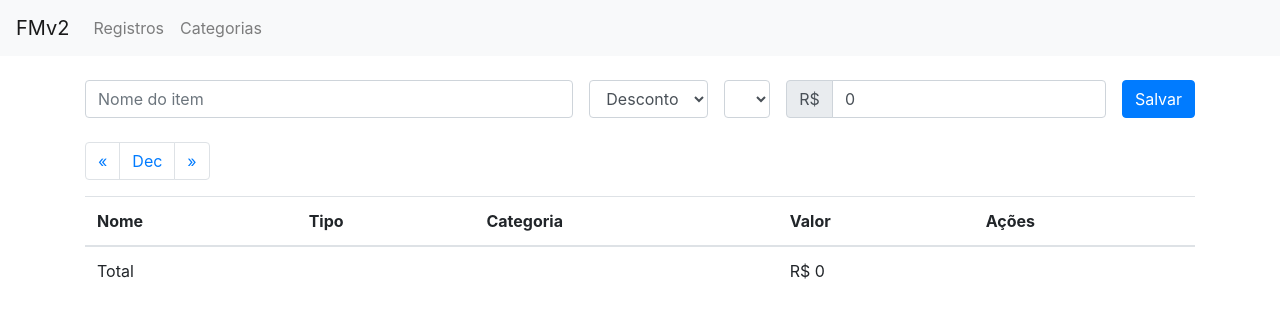
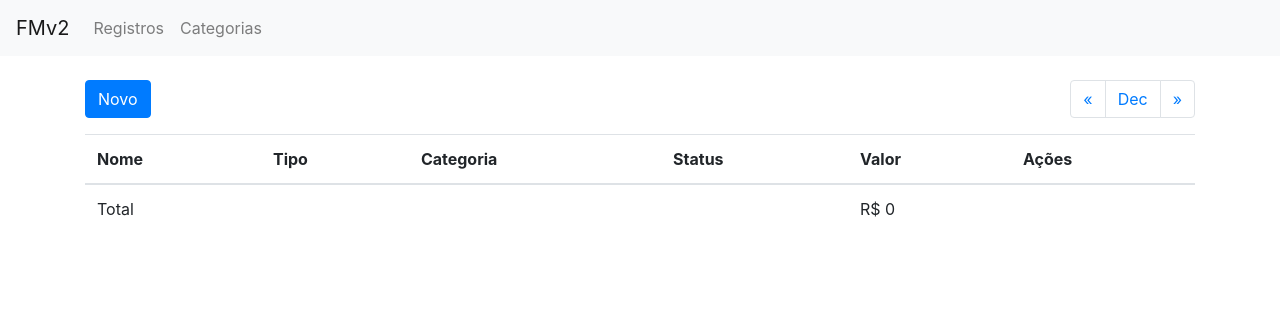
Before and after one commit to gamartins/financial-manager-v2, a React (Create React App) app: page / in a window 1280 px wide. Shown: the top 318 px of the page. Built offline with nearby package versions, Linux system fonts and the light colour scheme.

Commit message:
added field status to <Registry />. Changed form in <RegistryForm /> from inline-form to modal.

```diff
--- /dev/null
+++ b/src/components/registry/Registry.css
@@ -0,0 +1,8 @@
+.Registry .actions {
+    display: flex;
+    justify-content: space-between;
+}
+
+.Registry .actions .btn {
+    margin-bottom: 1rem;
+}
--- a/src/components/registry/Registry.js
+++ b/src/components/registry/Registry.js
@@ -1,11 +1,14 @@
 import React, { Component } from 'react'
 
 import addMonths from 'date-fns/addMonths'
+import { Button } from 'react-bootstrap'
 
 import RegistryForm from './RegistryForm'
 import RegistryList from './RegistryList'
 import DatePagination from '../date-pagination/DatePagination'
 import RegistryService from '../../services/RegistryService'
+
+import './Registry.css'
 
 export default class Registry extends Component {
 
@@ -14,18 +17,27 @@ export default class Registry extends Component {
     DESCONTO: 1,
   }
 
+  static STATUS = {
+    NOT_PAID: 0,
+    PAID: 1,
+    PAID_FINANCIAL_CASH: 2,
+    RESERVERD_SAVINGS: 3,
+  }
+
   constructor(props) {
     super(props)
 
     this.state = {
       date: new Date(),
       dataList: [],
+      showModal: false,
       formValues: {
         id: null,
         name: '',
         price: 0,
         type: Registry.TYPE.DESCONTO,
-        category: ''
+        category: '',
+        status: Registry.STATUS.NOT_PAID
       }
     }
   }
@@ -64,6 +76,7 @@ export default class Registry extends Component {
     const newFormValues = { ...this.state.dataList[index] }
 
     this.setState({ formValues: newFormValues })
+    this.toggleModal()
   }
 
   resetFormValue() {
@@ -74,6 +87,7 @@ export default class Registry extends Component {
         price: 0,
         type: Registry.TYPE.DESCONTO,
         category: '',
+        status: Registry.STATUS.NOT_PAID,
       }
     })
   }
@@ -91,11 +105,13 @@ export default class Registry extends Component {
       price: values.price,
       type: parseInt(values.type),
       category: parseInt(values.category),
+      status: parseInt(values.status),
     })
 
     RegistryService.save(dataList, dateQuery)
     this.setState({ dataList: dataList })
     this.resetFormValue()
+    this.toggleModal()
 
     return Promise.resolve()
   }
@@ -110,11 +126,13 @@ export default class Registry extends Component {
       price: values.price,
       type: parseInt(values.type),
       category: parseInt(values.category),
+      status: parseInt(values.status),
     }
 
     RegistryService.save(dataList, dateQuery)
     this.setState({ dataList: dataList })
     this.resetFormValue()
+    this.toggleModal()
 
     return Promise.resolve()
   }
@@ -129,17 +147,37 @@ export default class Registry extends Component {
     }
   }
 
+  toggleModal() {
+    this.setState(
+      state => ({ showModal: !state.showModal }),
+      () => {
+        if (!this.state.showModal) {
+          this.resetFormValue()
+        }
+      })
+  }
+
   render() {
     return (
-      <div>
+      <div className="Registry">
         <RegistryForm
+          showModal={this.state.showModal}
+          toggleModal={() => this.toggleModal()}
           initialValues={this.state.formValues}
           saveItem={values => this.save(values)} />
-        <DatePagination
-          date={this.state.date}
-          format={'MMM'}
-          previous={() => this.getPrevious()}
-          next={() => this.getNext()}/>
+
+        <div className="actions">
+          <Button id="actions-add" onClick={() => this.toggleModal()}>
+            Novo
+          </Button>
+
+          <DatePagination
+            date={this.state.date}
+            format={'MMM'}
+            previous={() => this.getPrevious()}
+            next={() => this.getNext()}/>
+        </div>
+
         <RegistryList
           dataList={this.state.dataList}
           removeItem={id => this.remove(id)}
--- a/src/components/registry/RegistryForm.js
+++ b/src/components/registry/RegistryForm.js
@@ -1,5 +1,6 @@
 import React from 'react'
 import { Formik } from 'formik'
+import { Modal, Button } from 'react-bootstrap'
 
 import Registry from './Registry'
 import CategoryService from '../../services/CategoryService'
@@ -20,9 +21,10 @@ export default class RegistryForm extends React.Component {
 
   renderForm(props) {
     return (
-      <form onSubmit={props.handleSubmit} className="form-inline">
+      <Modal.Body>
+        <form onSubmit={props.handleSubmit}>
           <input
-          className="form-control form-control-grow mr-3"
+            className="form-control mb-3"
             type="text"
             name="name"
             placeholder="Nome do item"
@@ -31,7 +33,7 @@ export default class RegistryForm extends React.Component {
             value={props.values.name} />
 
           <select
-          className="form-control mr-3"
+            className="form-control mb-3"
             name="type"
             type="number"
             onChange={props.handleChange}
@@ -42,15 +44,29 @@ export default class RegistryForm extends React.Component {
           </select>
 
           <select
-          className="form-control mr-3"
+            className="form-control mb-3"
+            name="status"
+            onChange={props.handleChange}
+            onBlur={props.handleBlur}
+            value={props.values.status}>
+              <option value=''>Selecione um status</option>
+              <option value={Registry.STATUS.NOT_PAID}>Não Pago</option>
+              <option value={Registry.STATUS.PAID}>Pago</option>
+              <option value={Registry.STATUS.PAID_FINANCIAL_CASH}>Depositar em poup</option>
+              <option value={Registry.STATUS.RESERVERD_SAVINGS}>Depositado em poup</option>
+          </select>
+
+          <select
+            className="form-control mb-3"
             name="category"
             onChange={props.handleChange}
             onBlur={props.handleBlur}
             value={props.values.category}>
-          {this.categorylist.map(category => <option key={category.id} value={category.id}>{category.name}</option>)}
+              <option value={null}>Selecione uma categoria</option>
+              {this.categorylist.map((category, index) => <option key={index} value={category.id}>{category.name}</option>)}
           </select>
 
-        <div className="input-group mr-3">
+          <div className="input-group mb-3">
             <div className="input-group-prepend">
               <div className="input-group-text">R$</div>
             </div>
@@ -65,21 +81,29 @@ export default class RegistryForm extends React.Component {
               value={props.values.price} />
           </div>
 
-        <button className="btn btn-primary" type="submit">Salvar</button>
+          <Modal.Footer>
+            <Button variant="primary" type="submit">Salvar</Button>
+            <Button variant="secondary" onClick={this.props.toggleModal}>Cancelar</Button>
+          </Modal.Footer>
         </form>
+      </Modal.Body>
     )
   }
 
   render() {
     return (
-      <div className="RegistryForm mb-4">
+      <Modal show={this.props.showModal} onHide={this.props.toggleModal}>
+        <Modal.Header closeButton>
+          <Modal.Title>Novo Registro</Modal.Title>
+        </Modal.Header>
+
           <Formik
             initialValues={this.props.initialValues}
             enableReinitialize={true}
             onSubmit={(values, actions) => this.onSubmit(values, actions)}>
               { props => this.renderForm(props) }
           </Formik>
-      </div>
+      </Modal>
     )
   }
 }
--- a/src/components/registry/RegistryList.js
+++ b/src/components/registry/RegistryList.js
@@ -43,6 +43,21 @@ export default class RegistryList extends Component {
     return category ? category.name : 'Sem categoria'
   }
 
+  findStatus(status) {
+    switch (status) {
+      case Registry.STATUS.NOT_PAID:
+        return 'Não pago'
+      case Registry.STATUS.PAID:
+        return 'Pago'
+      case Registry.STATUS.PAID_FINANCIAL_CASH:
+        return 'Depositar em poup'
+      case Registry.STATUS.RESERVERD_SAVINGS:
+        return 'Depositado em poup'
+      default:
+        return ''
+    }
+  }
+
   render() {
     return (
       <div>
@@ -53,6 +68,7 @@ export default class RegistryList extends Component {
               <th>Nome</th>
               <th>Tipo</th>
               <th>Categoria</th>
+              <th>Status</th>
               <th>Valor</th>
               <th>Ações</th>
             </tr>
@@ -64,6 +80,7 @@ export default class RegistryList extends Component {
                 <td>{item.name}</td>
                 <td>{item.type === Registry.TYPE.PROVENTO ? 'Proveto' : 'Desconto' }</td>
                 <td>{this.findCategory(item.category)}</td>
+                <td>{this.findStatus(item.status)}</td>
                 <td>R$ {item.price}</td>
                 <td>
                   <FontAwesomeIcon
@@ -81,7 +98,7 @@ export default class RegistryList extends Component {
 
           <tfoot>
             <tr>
-              <td colSpan="3">Total</td>
+              <td colSpan="4">Total</td>
               <td id='cell-total' colSpan="2">R$ {this.calcTotal()}</td>
             </tr>
           </tfoot>
```
Also changed, not shown: 2 other files (tests, documents, lock files or other folders). Lines whose indentation alone changed are shown as unchanged.
